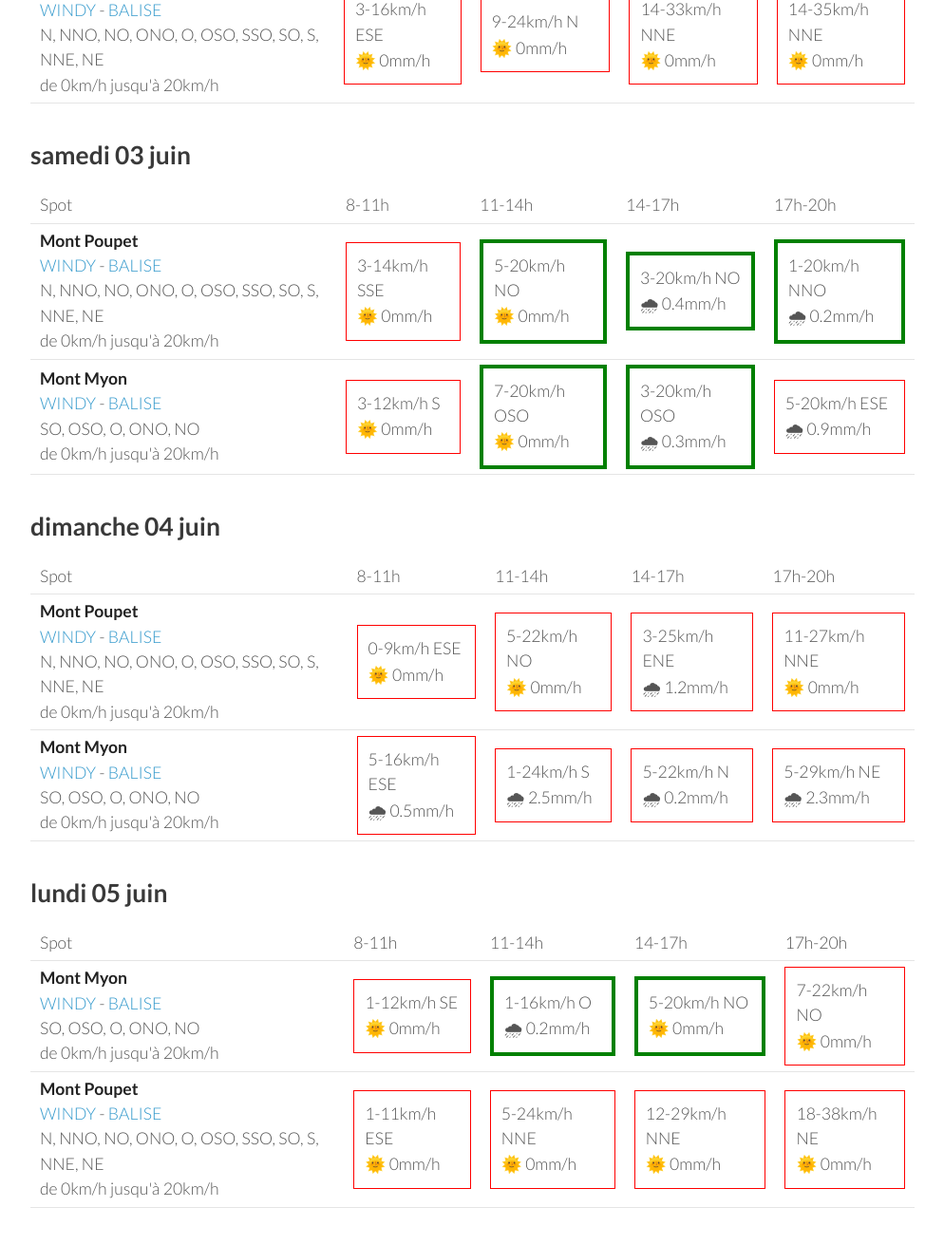
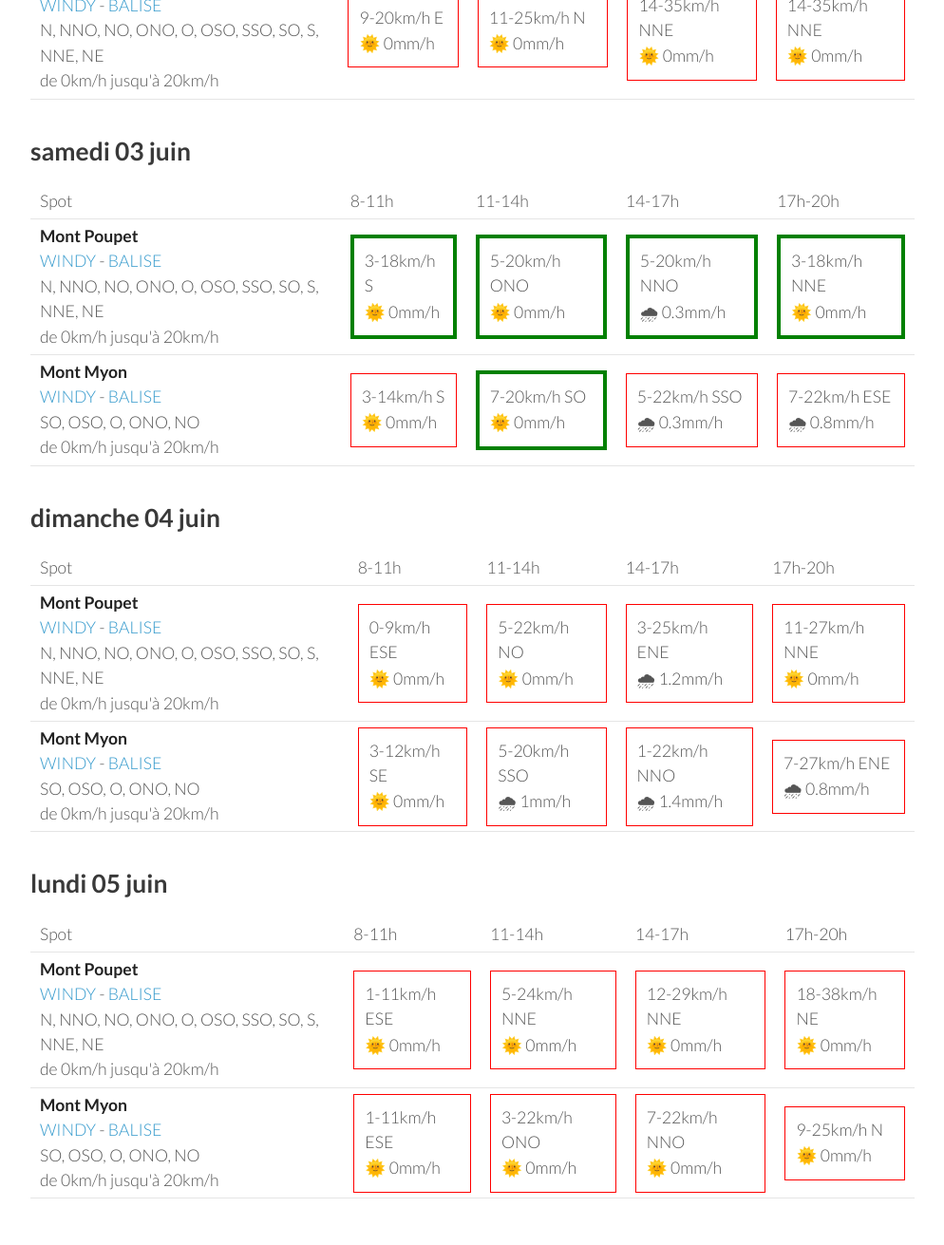
Before and after one commit to parapente-dans-le-nord/parapente-dans-le-nord.github.io, a Jekyll site: the page built from jura.markdown, in a window 1280 px wide and 1400 px high, scrolled down 1303 px. Shown: the top 1311 px of the window at 95% size, without its empty margins (26-1020 px from the left). Built offline with Jekyll 4.4.1, drawn with Linux system fonts in a browser that asks for light colours; some of the changed text lies outside the part shown.

Commit message:
update index.markdown

```diff
--- a/jura.markdown
+++ b/jura.markdown
@@ -25,18 +25,18 @@ page mise à jour le mercredi 31 mai 17:20
         <td><strong>Mont Myon</strong><br><a href="https://windy.com/46.331/5.397?45.898,5.394,8,m:eWoagj8">WINDY</a> - <span class=""><a href="http://www.balisemeteo.com/balise.php?idBalise=70">BALISE</a> </span><br> <span class="vent-favorable">SO, OSO, O, ONO, NO</span><br><span class="force-vent">de 0km/h jusqu'à 20km/h</span> </td>
 
             <td><div class="not-flyable"><p>0-0km/h NA</p><p>🌧️ 0mm/h</p></div></td>
-            <td><div class="flyable"><p>5-16km/h OSO</p><p>🌞 0mm/h</p></div></td>
-            <td><div class="flyable"><p>5-18km/h NO</p><p>🌞 0mm/h</p></div></td>
-            <td><div class="not-flyable"><p>5-25km/h SE</p><p>🌞 0mm/h</p></div></td>
+            <td><div class="not-flyable"><p>0-0km/h NA</p><p>🌧️ 0mm/h</p></div></td>
+            <td><div class="not-flyable"><p>0-0km/h NA</p><p>🌧️ 0mm/h</p></div></td>
+            <td><div class="not-flyable"><p>7-42km/h ESE</p><p>🌧 0.8mm/h</p></div></td>
 
     </tr>
 <tr>
         <td><strong>Mont Poupet</strong><br><a href="https://windy.com/46.970/5.876?46.541,5.876,8">WINDY</a> - <span class=""><a href="http://www.balisemeteo.com/balise.php?idBalise=92">BALISE</a> </span><br> <span class="vent-favorable">N, NNO, NO, ONO, O, OSO, SSO, SO, S, NNE, NE</span><br><span class="force-vent">de 0km/h jusqu'à 20km/h</span> </td>
 
             <td><div class="not-flyable"><p>0-0km/h NA</p><p>🌧️ 0mm/h</p></div></td>
-            <td><div class="not-flyable"><p>7-22km/h NNE</p><p>🌞 0mm/h</p></div></td>
-            <td><div class="not-flyable"><p>11-27km/h N</p><p>🌞 0mm/h</p></div></td>
-            <td><div class="not-flyable"><p>9-35km/h ENE</p><p>🌞 1.7mm/h</p></div></td>
+            <td><div class="not-flyable"><p>0-0km/h NA</p><p>🌧️ 0mm/h</p></div></td>
+            <td><div class="not-flyable"><p>0-0km/h NA</p><p>🌧️ 0mm/h</p></div></td>
+            <td><div class="not-flyable"><p>16-57km/h S</p><p>🌧 2mm/h</p></div></td>
 
     </tr>
 
@@ -58,20 +58,20 @@ page mise à jour le mercredi 31 mai 17:20
 <tr>
         <td><strong>Mont Poupet</strong><br><a href="https://windy.com/46.970/5.876?46.541,5.876,8">WINDY</a> - <span class=""><a href="http://www.balisemeteo.com/balise.php?idBalise=92">BALISE</a> </span><br> <span class="vent-favorable">N, NNO, NO, ONO, O, OSO, SSO, SO, S, NNE, NE</span><br><span class="force-vent">de 0km/h jusqu'à 20km/h</span> </td>
 
-            <td><div class="flyable"><p>0-3km/h NE</p><p>🌞 0mm/h</p></div></td>
-            <td><div class="flyable"><p>7-16km/h NNO</p><p>🌞 0mm/h</p></div></td>
-            <td><div class="not-flyable"><p>7-22km/h N</p><p>🌞 0mm/h</p></div></td>
-            <td><div class="not-flyable"><p>9-27km/h N</p><p>🌞 0mm/h</p></div></td>
+            <td><div class="flyable"><p>1-3km/h NNE</p><p>🌞 0mm/h</p></div></td>
+            <td><div class="flyable"><p>5-14km/h N</p><p>🌞 0mm/h</p></div></td>
+            <td><div class="not-flyable"><p>9-25km/h N</p><p>🌞 0mm/h</p></div></td>
+            <td><div class="not-flyable"><p>11-29km/h N</p><p>🌞 0mm/h</p></div></td>
 
 
     </tr>
 <tr>
         <td><strong>Mont Myon</strong><br><a href="https://windy.com/46.331/5.397?45.898,5.394,8,m:eWoagj8">WINDY</a> - <span class=""><a href="http://www.balisemeteo.com/balise.php?idBalise=70">BALISE</a> </span><br> <span class="vent-favorable">SO, OSO, O, ONO, NO</span><br><span class="force-vent">de 0km/h jusqu'à 20km/h</span> </td>
 
-            <td><div class="not-flyable"><p>1-7km/h ESE</p><p>🌞 0mm/h</p></div></td>
-            <td><div class="flyable"><p>5-12km/h OSO</p><p>🌞 0mm/h</p></div></td>
-            <td><div class="not-flyable"><p>5-18km/h NNO</p><p>🌞 0mm/h</p></div></td>
-            <td><div class="not-flyable"><p>11-25km/h NNE</p><p>🌞 0mm/h</p></div></td>
+            <td><div class="not-flyable"><p>3-7km/h ESE</p><p>🌞 0mm/h</p></div></td>
+            <td><div class="flyable"><p>5-12km/h O</p><p>🌞 0mm/h</p></div></td>
+            <td><div class="flyable"><p>5-16km/h NO</p><p>🌞 0mm/h</p></div></td>
+            <td><div class="not-flyable"><p>9-25km/h NNE</p><p>🌞 0mm/h</p></div></td>
 
 
     </tr>
@@ -94,7 +94,7 @@ page mise à jour le mercredi 31 mai 17:20
 <tr>
         <td><strong>Mont Myon</strong><br><a href="https://windy.com/46.331/5.397?45.898,5.394,8,m:eWoagj8">WINDY</a> - <span class=""><a href="http://www.balisemeteo.com/balise.php?idBalise=70">BALISE</a> </span><br> <span class="vent-favorable">SO, OSO, O, ONO, NO</span><br><span class="force-vent">de 0km/h jusqu'à 20km/h</span> </td>
 
-            <td><div class="not-flyable"><p>3-11km/h SSO</p><p>🌞 0mm/h</p></div></td>
+            <td><div class="not-flyable"><p>1-3km/h SSO</p><p>🌞 0mm/h</p></div></td>
             <td><div class="flyable"><p>5-18km/h ONO</p><p>🌞 0mm/h</p></div></td>
             <td><div class="not-flyable"><p>9-25km/h N</p><p>🌞 0mm/h</p></div></td>
             <td><div class="not-flyable"><p>12-29km/h N</p><p>🌞 0mm/h</p></div></td>
@@ -104,9 +104,9 @@ page mise à jour le mercredi 31 mai 17:20
 <tr>
         <td><strong>Mont Poupet</strong><br><a href="https://windy.com/46.970/5.876?46.541,5.876,8">WINDY</a> - <span class=""><a href="http://www.balisemeteo.com/balise.php?idBalise=92">BALISE</a> </span><br> <span class="vent-favorable">N, NNO, NO, ONO, O, OSO, SSO, SO, S, NNE, NE</span><br><span class="force-vent">de 0km/h jusqu'à 20km/h</span> </td>
 
-            <td><div class="not-flyable"><p>3-16km/h ESE</p><p>🌞 0mm/h</p></div></td>
-            <td><div class="not-flyable"><p>9-24km/h N</p><p>🌞 0mm/h</p></div></td>
-            <td><div class="not-flyable"><p>14-33km/h NNE</p><p>🌞 0mm/h</p></div></td>
+            <td><div class="not-flyable"><p>9-20km/h E</p><p>🌞 0mm/h</p></div></td>
+            <td><div class="not-flyable"><p>11-25km/h N</p><p>🌞 0mm/h</p></div></td>
+            <td><div class="not-flyable"><p>14-35km/h NNE</p><p>🌞 0mm/h</p></div></td>
             <td><div class="not-flyable"><p>14-35km/h NNE</p><p>🌞 0mm/h</p></div></td>
 
 
@@ -130,20 +130,20 @@ page mise à jour le mercredi 31 mai 17:20
 <tr>
         <td><strong>Mont Poupet</strong><br><a href="https://windy.com/46.970/5.876?46.541,5.876,8">WINDY</a> - <span class=""><a href="http://www.balisemeteo.com/balise.php?idBalise=92">BALISE</a> </span><br> <span class="vent-favorable">N, NNO, NO, ONO, O, OSO, SSO, SO, S, NNE, NE</span><br><span class="force-vent">de 0km/h jusqu'à 20km/h</span> </td>
 
-            <td><div class="not-flyable"><p>3-14km/h SSE</p><p>🌞 0mm/h</p></div></td>
-            <td><div class="flyable"><p>5-20km/h NO</p><p>🌞 0mm/h</p></div></td>
-            <td><div class="flyable"><p>3-20km/h NO</p><p>🌧 0.4mm/h</p></div></td>
-            <td><div class="flyable"><p>1-20km/h NNO</p><p>🌧 0.2mm/h</p></div></td>
+            <td><div class="flyable"><p>3-18km/h S</p><p>🌞 0mm/h</p></div></td>
+            <td><div class="flyable"><p>5-20km/h ONO</p><p>🌞 0mm/h</p></div></td>
+            <td><div class="flyable"><p>5-20km/h NNO</p><p>🌧 0.3mm/h</p></div></td>
+            <td><div class="flyable"><p>3-18km/h NNE</p><p>🌞 0mm/h</p></div></td>
 
 
     </tr>
 <tr>
         <td><strong>Mont Myon</strong><br><a href="https://windy.com/46.331/5.397?45.898,5.394,8,m:eWoagj8">WINDY</a> - <span class=""><a href="http://www.balisemeteo.com/balise.php?idBalise=70">BALISE</a> </span><br> <span class="vent-favorable">SO, OSO, O, ONO, NO</span><br><span class="force-vent">de 0km/h jusqu'à 20km/h</span> </td>
 
-            <td><div class="not-flyable"><p>3-12km/h S</p><p>🌞 0mm/h</p></div></td>
-            <td><div class="flyable"><p>7-20km/h OSO</p><p>🌞 0mm/h</p></div></td>
-            <td><div class="flyable"><p>3-20km/h OSO</p><p>🌧 0.3mm/h</p></div></td>
-            <td><div class="not-flyable"><p>5-20km/h ESE</p><p>🌧 0.9mm/h</p></div></td>
+            <td><div class="not-flyable"><p>3-14km/h S</p><p>🌞 0mm/h</p></div></td>
+            <td><div class="flyable"><p>7-20km/h SO</p><p>🌞 0mm/h</p></div></td>
+            <td><div class="not-flyable"><p>5-22km/h SSO</p><p>🌧 0.3mm/h</p></div></td>
+            <td><div class="not-flyable"><p>7-22km/h ESE</p><p>🌧 0.8mm/h</p></div></td>
 
 
     </tr>
@@ -176,10 +176,10 @@ page mise à jour le mercredi 31 mai 17:20
 <tr>
         <td><strong>Mont Myon</strong><br><a href="https://windy.com/46.331/5.397?45.898,5.394,8,m:eWoagj8">WINDY</a> - <span class=""><a href="http://www.balisemeteo.com/balise.php?idBalise=70">BALISE</a> </span><br> <span class="vent-favorable">SO, OSO, O, ONO, NO</span><br><span class="force-vent">de 0km/h jusqu'à 20km/h</span> </td>
 
-            <td><div class="not-flyable"><p>5-16km/h ESE</p><p>🌧 0.5mm/h</p></div></td>
-            <td><div class="not-flyable"><p>1-24km/h S</p><p>🌧 2.5mm/h</p></div></td>
-            <td><div class="not-flyable"><p>5-22km/h N</p><p>🌧 0.2mm/h</p></div></td>
-            <td><div class="not-flyable"><p>5-29km/h NE</p><p>🌧 2.3mm/h</p></div></td>
+            <td><div class="not-flyable"><p>3-12km/h SE</p><p>🌞 0mm/h</p></div></td>
+            <td><div class="not-flyable"><p>5-20km/h SSO</p><p>🌧 1mm/h</p></div></td>
+            <td><div class="not-flyable"><p>1-22km/h NNO</p><p>🌧 1.4mm/h</p></div></td>
+            <td><div class="not-flyable"><p>7-27km/h ENE</p><p>🌧 0.8mm/h</p></div></td>
 
 
     </tr>
@@ -200,16 +200,6 @@ page mise à jour le mercredi 31 mai 17:20
       <td>17h-20h</td>
     </tr>
 <tr>
-        <td><strong>Mont Myon</strong><br><a href="https://windy.com/46.331/5.397?45.898,5.394,8,m:eWoagj8">WINDY</a> - <span class=""><a href="http://www.balisemeteo.com/balise.php?idBalise=70">BALISE</a> </span><br> <span class="vent-favorable">SO, OSO, O, ONO, NO</span><br><span class="force-vent">de 0km/h jusqu'à 20km/h</span> </td>
-
-            <td><div class="not-flyable"><p>1-12km/h SE</p><p>🌞 0mm/h</p></div></td>
-            <td><div class="flyable"><p>1-16km/h O</p><p>🌧 0.2mm/h</p></div></td>
-            <td><div class="flyable"><p>5-20km/h NO</p><p>🌞 0mm/h</p></div></td>
-            <td><div class="not-flyable"><p>7-22km/h NO</p><p>🌞 0mm/h</p></div></td>
-
-
-    </tr>
-<tr>
         <td><strong>Mont Poupet</strong><br><a href="https://windy.com/46.970/5.876?46.541,5.876,8">WINDY</a> - <span class=""><a href="http://www.balisemeteo.com/balise.php?idBalise=92">BALISE</a> </span><br> <span class="vent-favorable">N, NNO, NO, ONO, O, OSO, SSO, SO, S, NNE, NE</span><br><span class="force-vent">de 0km/h jusqu'à 20km/h</span> </td>
 
             <td><div class="not-flyable"><p>1-11km/h ESE</p><p>🌞 0mm/h</p></div></td>
@@ -219,6 +209,16 @@ page mise à jour le mercredi 31 mai 17:20
 
 
     </tr>
+<tr>
+        <td><strong>Mont Myon</strong><br><a href="https://windy.com/46.331/5.397?45.898,5.394,8,m:eWoagj8">WINDY</a> - <span class=""><a href="http://www.balisemeteo.com/balise.php?idBalise=70">BALISE</a> </span><br> <span class="vent-favorable">SO, OSO, O, ONO, NO</span><br><span class="force-vent">de 0km/h jusqu'à 20km/h</span> </td>
+
+            <td><div class="not-flyable"><p>1-11km/h ESE</p><p>🌞 0mm/h</p></div></td>
+            <td><div class="not-flyable"><p>3-22km/h ONO</p><p>🌞 0mm/h</p></div></td>
+            <td><div class="not-flyable"><p>7-22km/h NNO</p><p>🌞 0mm/h</p></div></td>
+            <td><div class="not-flyable"><p>9-25km/h N</p><p>🌞 0mm/h</p></div></td>
+
+
+    </tr>
 
 </tbody>
 </table>
```
Also changed, not shown: other parts of jura.markdown (+1 -1 lines).
